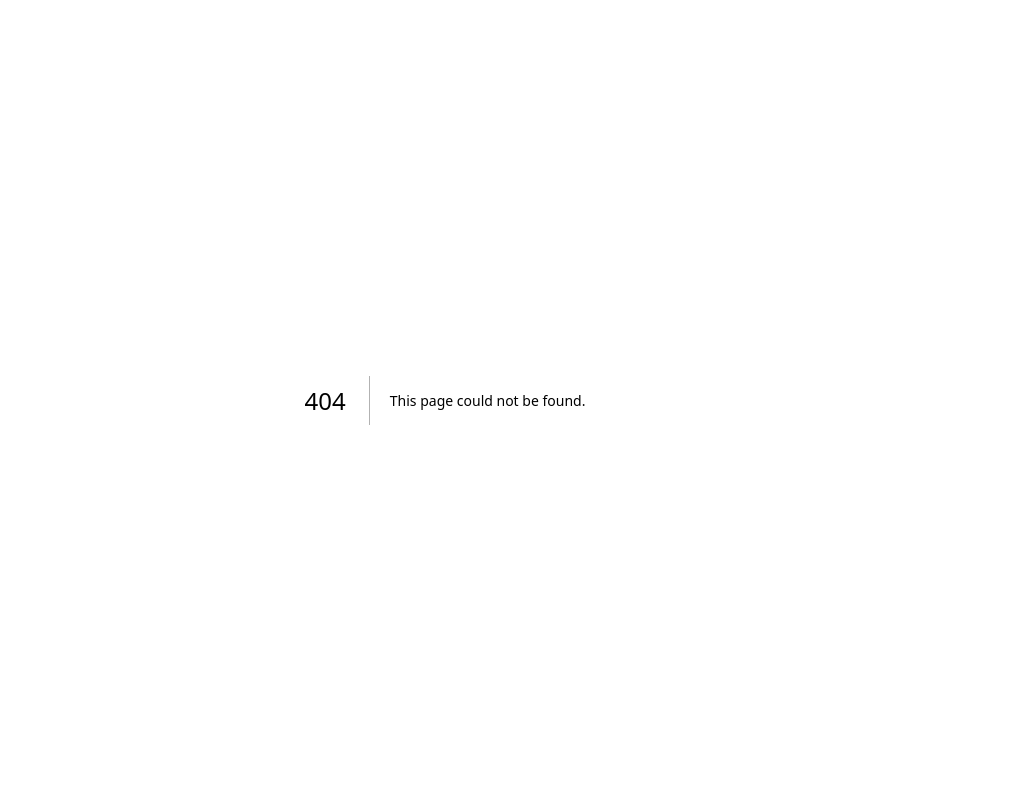
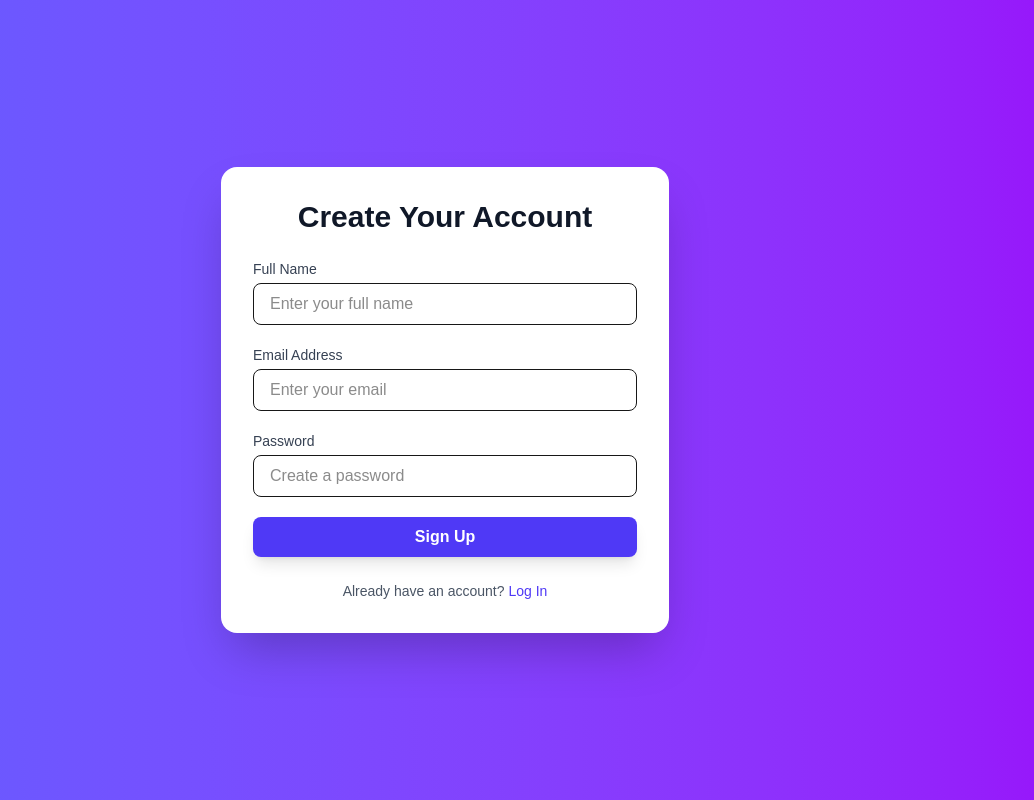
Before and after one commit to YasithaShyamantha1/AI-Enhanced-Blog-Platform, a Next.js app: page /signup in a window 1280 px wide. Before the commit this address had no page. Shown: the whole page, without its empty margins (195-1229 px from the left). Built offline with nearby package versions, Linux system fonts and the light colour scheme.

Commit message:
create signup page

```diff
--- /dev/null
+++ b/src/app/signup/page.tsx
@@ -0,0 +1,100 @@
+"use client";
+
+import { motion } from "framer-motion";
+import { useState } from "react";
+
+export default function Signup() {
+  const [formData, setFormData] = useState({
+    name: "",
+    email: "",
+    password: "",
+  });
+
+  const handleChange = (e: React.ChangeEvent<HTMLInputElement>) => {
+    setFormData({ ...formData, [e.target.name]: e.target.value });
+  };
+
+  const handleSubmit = (e: React.FormEvent) => {
+    e.preventDefault();
+    console.log("Signup Data:", formData);
+    // TODO: send to backend
+  };
+
+  return (
+    <div className="min-h-screen flex items-center justify-center bg-gradient-to-r from-indigo-500 to-purple-600 px-6">
+      <motion.div
+        className="bg-white shadow-2xl rounded-2xl w-full max-w-md p-8"
+        initial={{ opacity: 0, y: 40 }}
+        animate={{ opacity: 1, y: 0 }}
+        transition={{ duration: 0.6 }}
+      >
+        <h2 className="text-3xl font-extrabold text-center text-gray-900 mb-6">
+          Create Your Account
+        </h2>
+
+        <form onSubmit={handleSubmit} className="space-y-5">
+          <div>
+            <label className="block text-sm font-medium text-gray-700 mb-1">
+              Full Name
+            </label>
+            <input
+              type="text"
+              name="name"
+              value={formData.name}
+              onChange={handleChange}
+              required
+              className="w-full px-4 py-2 border rounded-lg focus:ring-2 focus:ring-indigo-500 outline-none"
+              placeholder="Enter your full name"
+            />
+          </div>
+
+          <div>
+            <label className="block text-sm font-medium text-gray-700 mb-1">
+              Email Address
+            </label>
+            <input
+              type="email"
+              name="email"
+              value={formData.email}
+              onChange={handleChange}
+              required
+              className="w-full px-4 py-2 border rounded-lg focus:ring-2 focus:ring-indigo-500 outline-none"
+              placeholder="Enter your email"
+            />
+          </div>
+
+          <div>
+            <label className="block text-sm font-medium text-gray-700 mb-1">
+              Password
+            </label>
+            <input
+              type="password"
+              name="password"
+              value={formData.password}
+              onChange={handleChange}
+              required
+              className="w-full px-4 py-2 border rounded-lg focus:ring-2 focus:ring-indigo-500 outline-none"
+              placeholder="Create a password"
+            />
+          </div>
+
+          <motion.button
+            type="submit"
+            className="w-full bg-indigo-600 text-white py-2 rounded-lg font-semibold shadow-lg hover:bg-indigo-700 transition"
+            whileHover={{ scale: 1.03 }}
+            whileTap={{ scale: 0.97 }}
+          >
+            Sign Up
+          </motion.button>
+        </form>
+
+        <p className="mt-6 text-center text-sm text-gray-600">
+          Already have an account?{" "}
+          <a href="/login" className="text-indigo-600 font-medium hover:underline">
+            Log In
+          </a>
+        </p>
+      </motion.div>
+    </div>
+  );
+}
```
